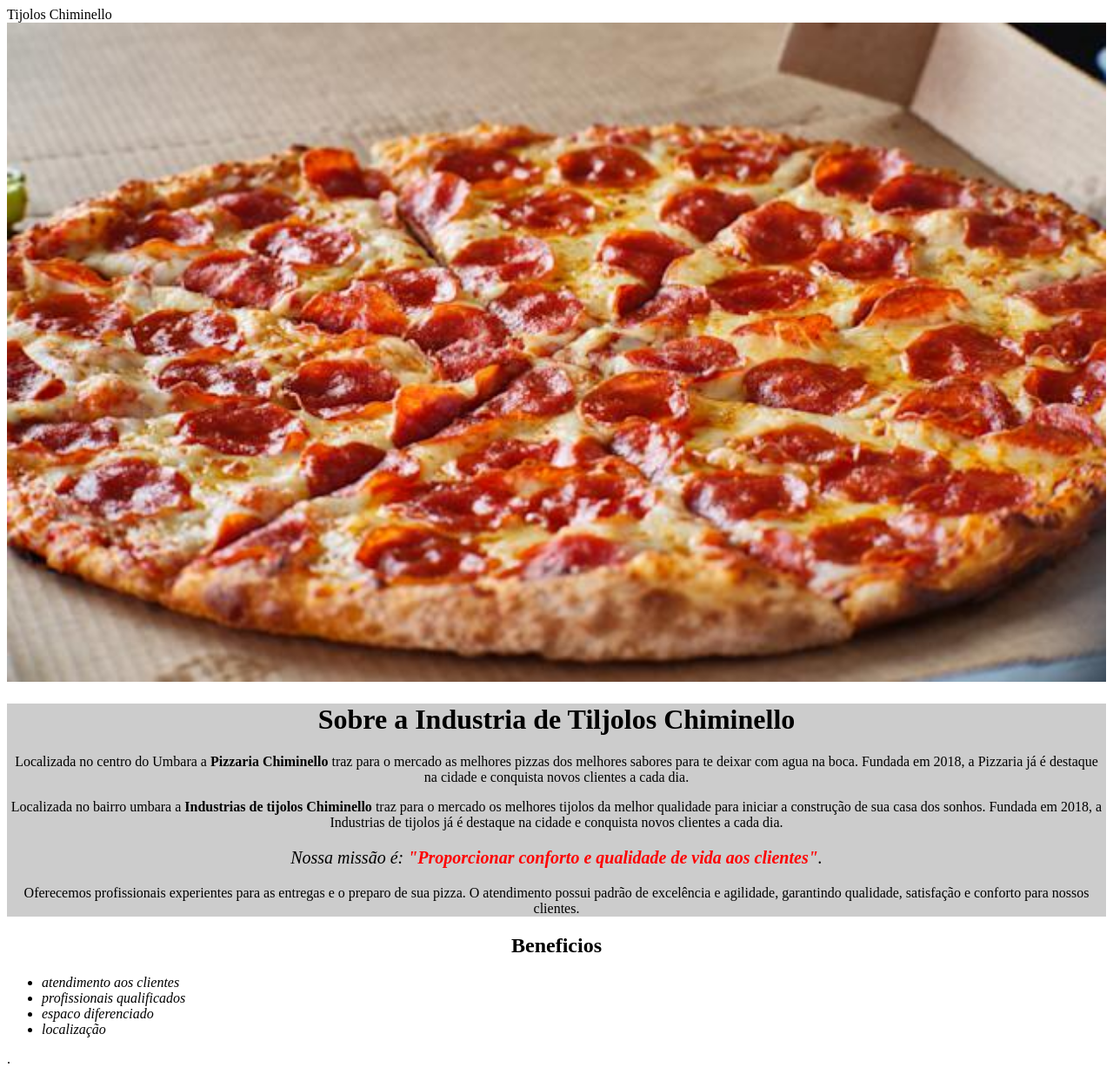
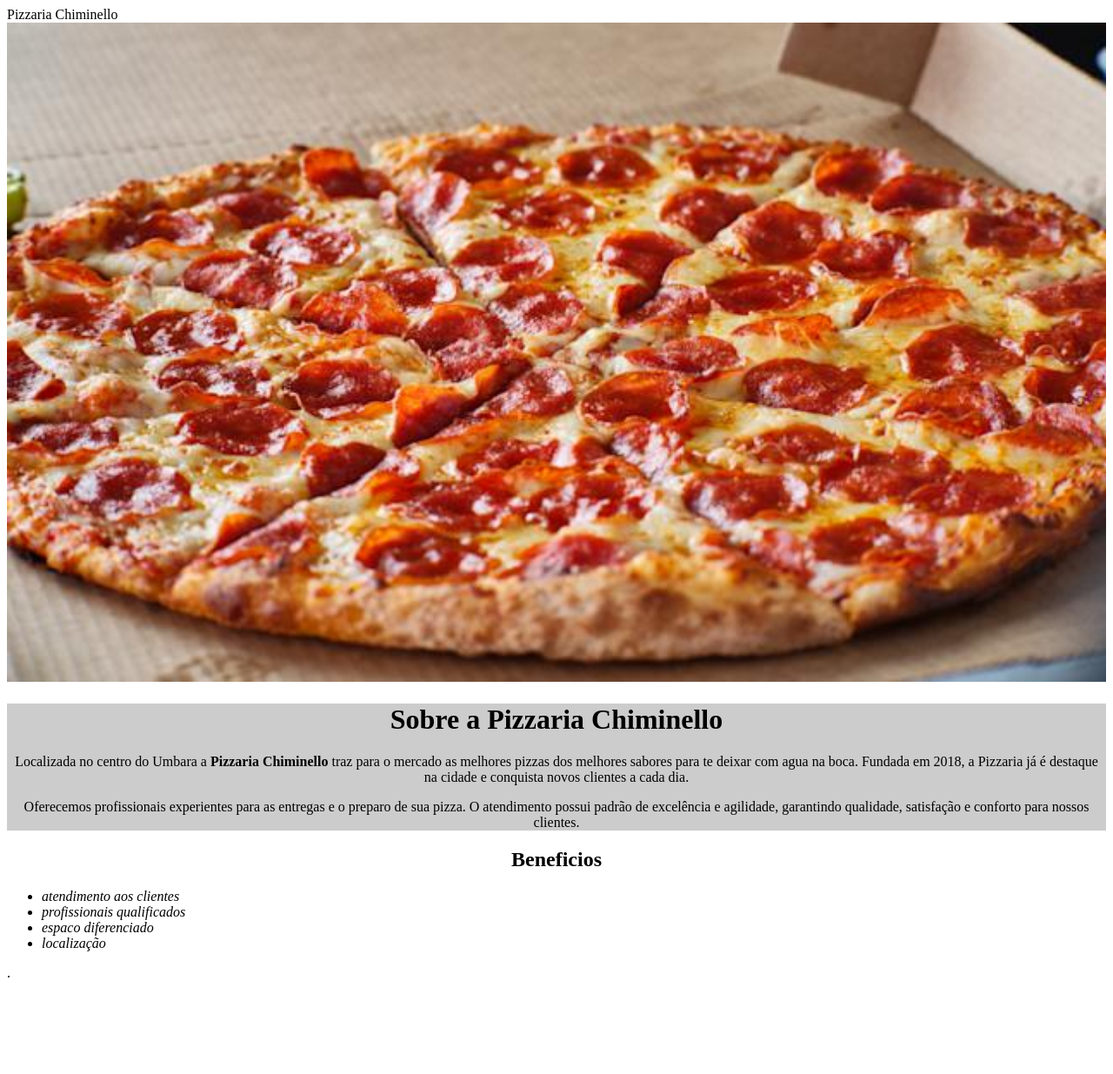
Before and after one commit to Chiminello/TURMAE, a plain HTML site: page index.html in a window 1280 px wide. Shown: the whole page at 87% size. After the commit the page ends 1136 px from the top, so only its background shows below. Drawn offline with Linux system fonts and the light colour scheme.

Commit message:
Update index.html

```diff
--- a/index.html
+++ b/index.html
@@ -2,13 +2,13 @@
 <html lang="pt-br">
 	<head>
 		<meta charset="UTF-8">
-		<title>Industrias de Tijolos Chiminello</title>
+		<title>Pizzaria Chiminello</title>
 		<link  rel="stylesheet" href=style.css>
     </head>
 
 	<body>
 	      <header>
-		  Tijolos Chiminello
+		 Pizzaria Chiminello
 		</header>
 
 
@@ -17,15 +17,10 @@
 
 
 
-			<h1>Sobre a Industria de Tiljolos Chiminello</h1>
+			<h1>Sobre a Pizzaria Chiminello</h1>
 
 
 			<p>Localizada no centro do Umbara a <strong>Pizzaria Chiminello</strong> traz para o mercado as melhores pizzas dos melhores sabores para te deixar com agua na boca. Fundada em 2018, a Pizzaria já é destaque na cidade e conquista novos clientes a cada dia.</p>
-
-
-		<p>Localizada no bairro umbara a <strong>Industrias de tijolos Chiminello</strong> traz para o mercado os melhores tijolos da melhor qualidade para iniciar a construção de sua casa dos sonhos. Fundada em 2018, a Industrias de tijolos já é destaque na cidade e conquista novos clientes a cada dia.</p>
-
-			<p id="missao" ; text-align: center><em>Nossa missão é: <strong>"Proporcionar conforto e qualidade de vida aos clientes"</strong>.</em></p>
 
 
 			<p>Oferecemos profissionais experientes para as entregas e o preparo de sua pizza. O atendimento possui padrão de excelência e agilidade, garantindo qualidade, satisfação e conforto para nossos clientes.</p>
```
